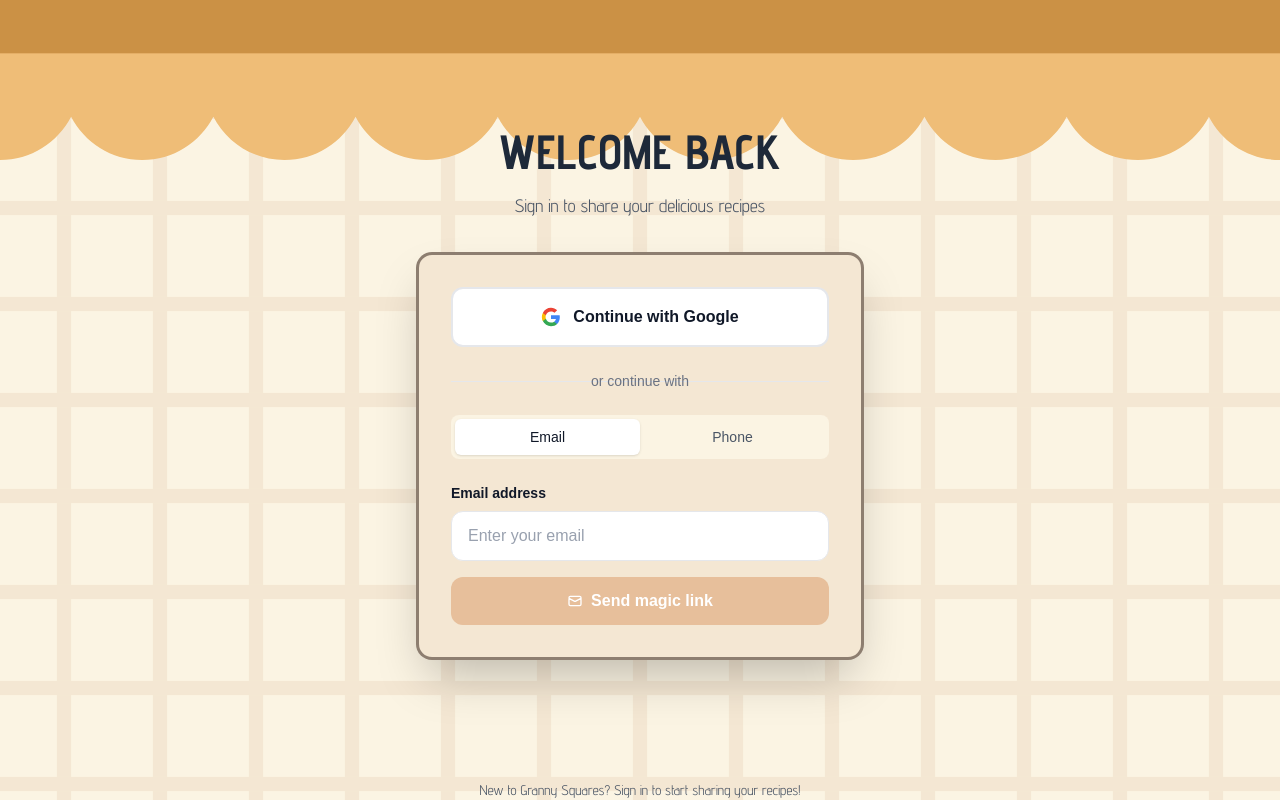
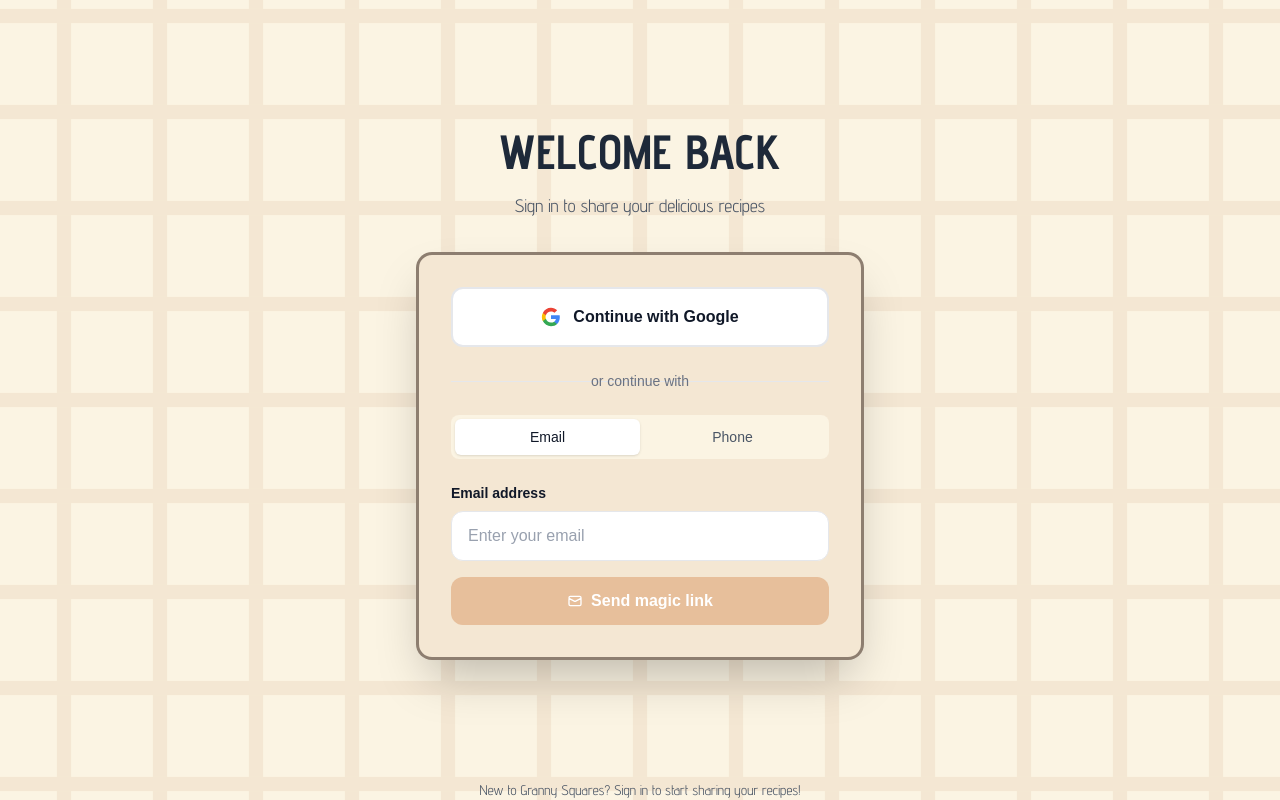
Before and after one commit to adilaliu/GrannySquares, a Next.js app: page /auth/signin in a window 1280 px wide. Built offline with nearby package versions, Linux system fonts and the light colour scheme; no server answers.

Commit message:
Remove CafeBorder component from SignInContent for a cleaner layout

```diff
--- a/src/app/auth/signin/page.tsx
+++ b/src/app/auth/signin/page.tsx
@@ -149,9 +149,6 @@ function SignInContent() {
     <div className="h-screen relative overflow-hidden flex flex-col">
       {/* Grid Background */}
       <GridBackgroundPattern />
-
-      {/* Cafe Border */}
-      <CafeBorder top={0} />
 
       {/* Header */}
       <div className="relative z-10 pt-32 pb-8 flex-shrink-0">
```
